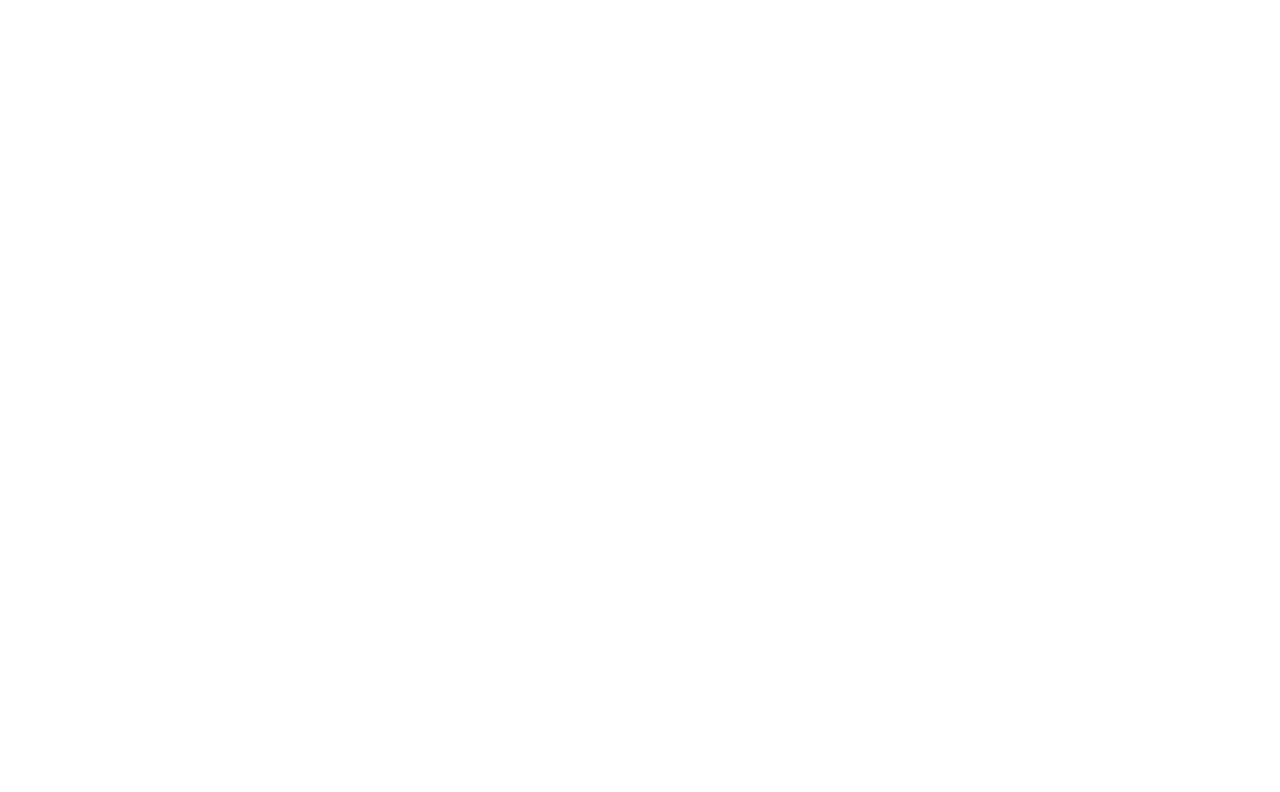
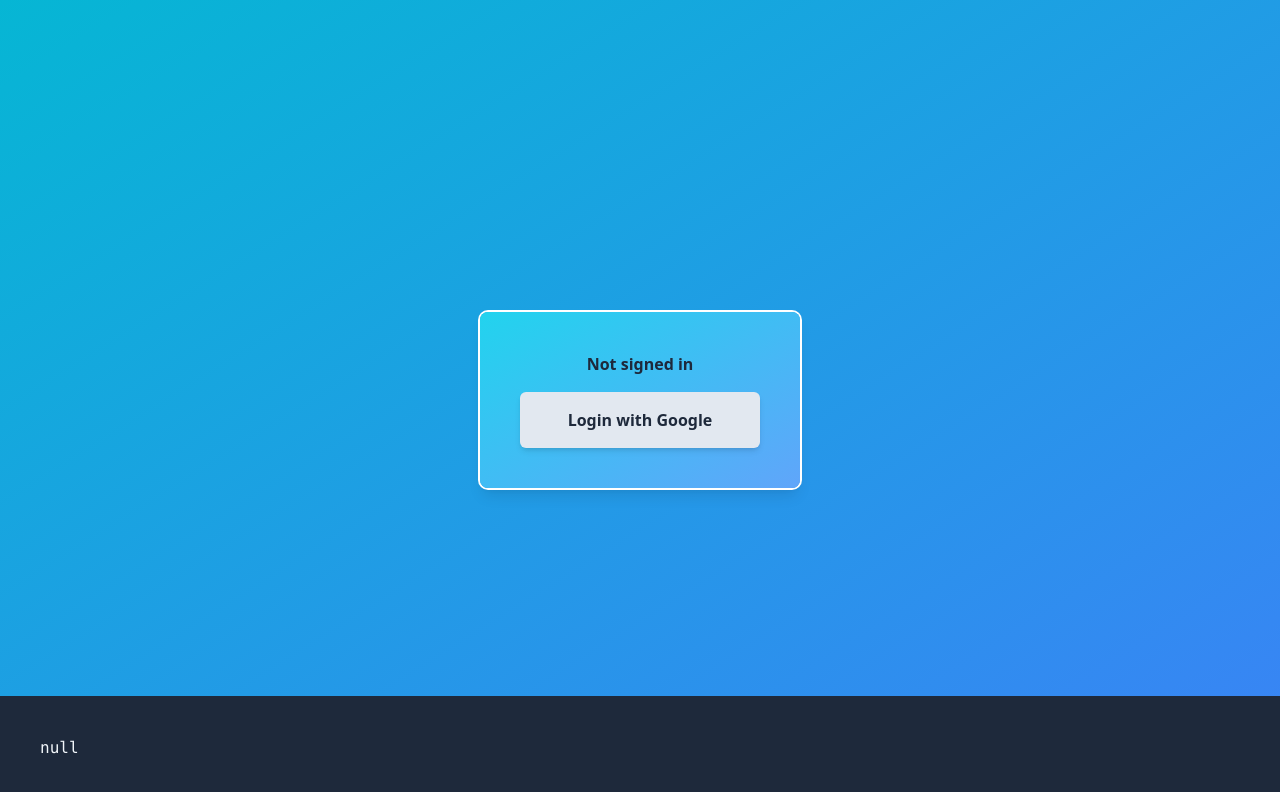
Before and after one commit to FajarMaftuhFadli/next.js_e-commerce_admin, a Next.js app: page / in a window 1280 px wide. Shown: the top 792 px of the page. Built offline with nearby package versions, Linux system fonts and the light colour scheme; no server answers.

Commit message:
Add NextAuth package and implement authentication routes and components

```diff
--- a/package.json
+++ b/package.json
@@ -16,6 +16,7 @@
     "eslint": "8.43.0",
     "eslint-config-next": "13.4.6",
     "next": "13.4.6",
+    "next-auth": "^4.22.1",
     "postcss": "8.4.24",
     "react": "18.2.0",
     "react-dom": "18.2.0",
--- /dev/null
+++ b/src/app/api/auth/[...nextauth]/route.ts
@@ -0,0 +1,18 @@
+import NextAuth, { NextAuthOptions } from 'next-auth';
+import GoogleProvider from 'next-auth/providers/google';
+
+export const authOptions: NextAuthOptions = {
+  // Configure one or more authentication providers
+  providers: [
+    GoogleProvider({
+      clientId: process.env.GOOGLE_CLIENT_ID as string,
+      clientSecret: process.env.GOOGLE_CLIENT_SECRET as string,
+    }),
+  ],
+  // pages: {
+  //   signIn: '/signin',
+  // },
+};
+
+const handler = NextAuth(authOptions);
+export { handler as GET, handler as POST };
--- a/src/app/layout.tsx
+++ b/src/app/layout.tsx
@@ -1,4 +1,5 @@
 import './globals.css';
+import AuthProvider from '@/components/authProvider';
 
 export const metadata = {
   title: 'Create Next App',
@@ -12,7 +13,9 @@
 }) {
   return (
     <html lang="en">
-      <body>{children}</body>
+      <body>
+        <AuthProvider>{children}</AuthProvider>
+      </body>
     </html>
   );
 }
--- a/src/app/page.tsx
+++ b/src/app/page.tsx
@@ -1,3 +1,13 @@
+import AuthButton from '@/components/authButton';
+import ShowSession from '@/components/showSession';
+
 export default function Home() {
-  return <main className=""></main>;
+  return (
+    <main className="flex h-screen w-screen items-center justify-center bg-gradient-to-br from-cyan-500 to-blue-500">
+      <div className="flex w-80 flex-col items-center justify-center space-y-4 rounded-lg bg-gradient-to-br from-cyan-400 to-blue-400 p-10 shadow-lg ring-2 ring-white">
+        <AuthButton />
+      </div>
+      <ShowSession />
+    </main>
+  );
 }
--- /dev/null
+++ b/src/components/authButton.tsx
@@ -0,0 +1,35 @@
+'use client';
+
+import { useSession, signIn, signOut } from 'next-auth/react';
+
+export default function AuthButton() {
+  const { data: session } = useSession();
+  if (session && session.user) {
+    return (
+      <>
+        <span className="font-semibold text-slate-800">
+          Signed in as {session.user.email}
+        </span>
+        <button
+          onClick={() => signOut()}
+          type="button"
+          className="my-auto block w-full rounded-md bg-slate-200 p-4 font-semibold text-slate-800 shadow-md transition-colors hover:bg-slate-100 hover:text-slate-700"
+        >
+          Sign out
+        </button>
+      </>
+    );
+  }
+  return (
+    <>
+      <span className="font-semibold text-slate-800">Not signed in</span>
+      <button
+        onClick={() => signIn('google')}
+        type="button"
+        className="my-auto block w-full rounded-md bg-slate-200 p-4 font-semibold text-slate-800 shadow-md transition-colors hover:bg-slate-100 hover:text-slate-700"
+      >
+        Login with Google
+      </button>
+    </>
+  );
+}
--- /dev/null
+++ b/src/components/authProvider.tsx
@@ -0,0 +1,14 @@
+'use client';
+
+import { SessionProvider } from 'next-auth/react';
+
+// Use of the <SessionProvider> is mandatory to allow components that call
+// `useSession()` anywhere in your application to access the `session` object
+// We use client hydration to establish the <SessionProvider />
+export default function AuthProvider({
+  children,
+}: {
+  children?: React.ReactNode;
+}) {
+  return <SessionProvider>{children}</SessionProvider>;
+}
--- /dev/null
+++ b/src/components/showSession.tsx
@@ -0,0 +1,15 @@
+'use client';
+
+import { useSession } from 'next-auth/react';
+
+export default function ShowSession() {
+  const { data: session } = useSession();
+
+  return (
+    <div className="fixed bottom-0 left-0 right-0 overflow-x-auto whitespace-nowrap bg-slate-800 py-10 font-mono text-slate-100">
+      <pre>
+        <code className="p-10">{JSON.stringify(session)}</code>
+      </pre>
+    </div>
+  );
+}
```
Also changed, not shown: 1 other file (tests, documents, lock files or other folders).
